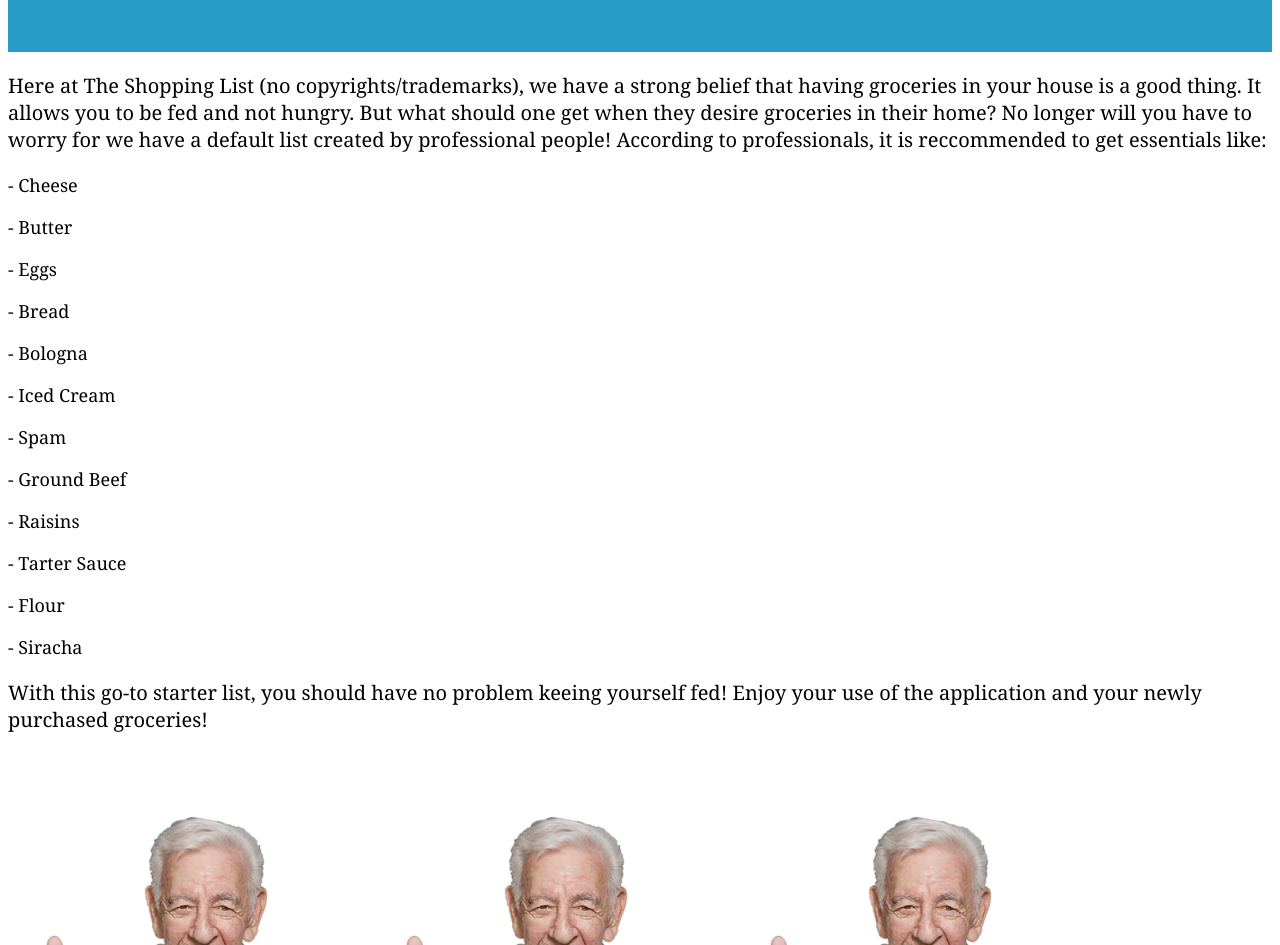
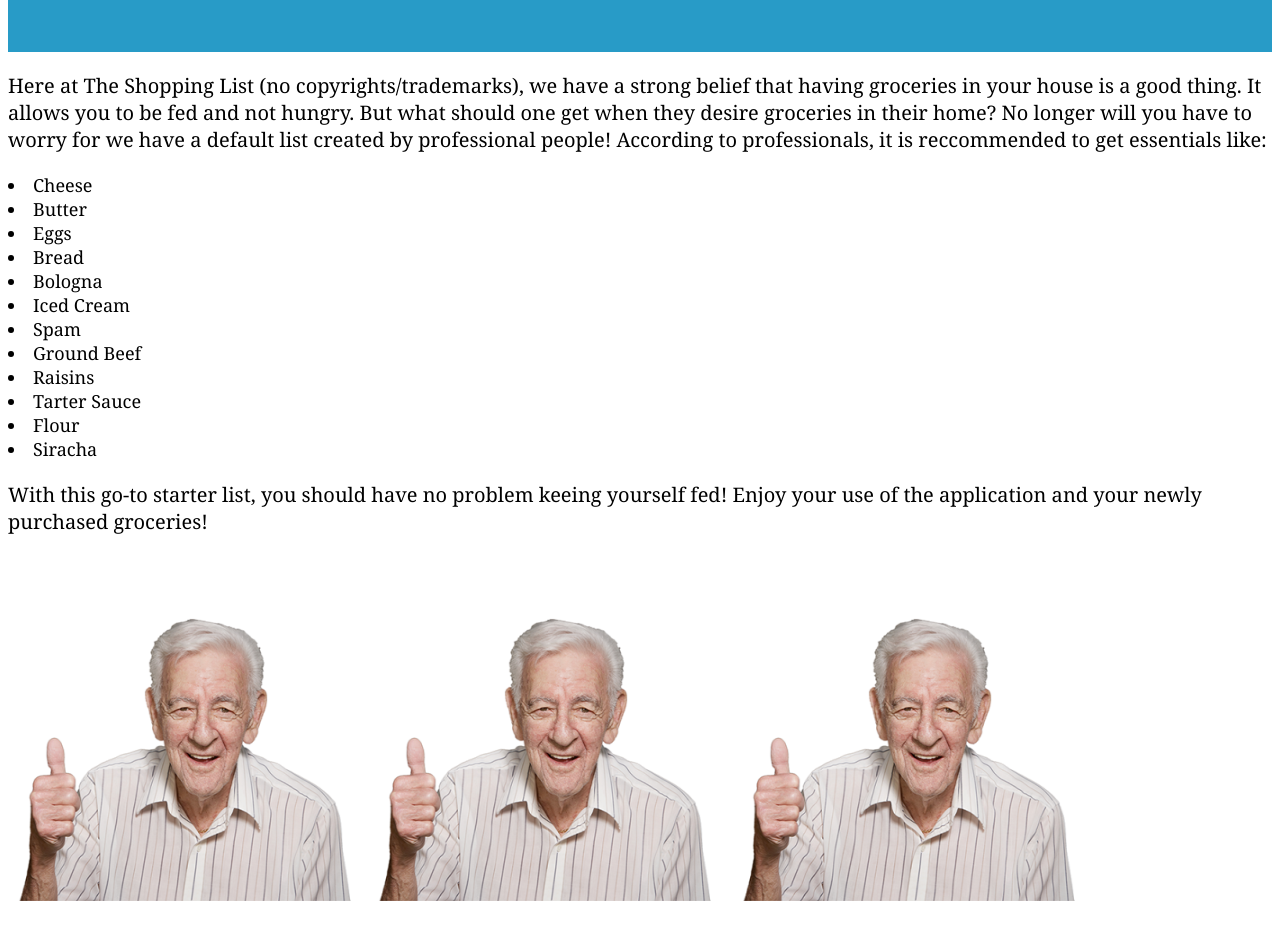
Before and after one commit to thetrooper159/GroupProjectAdv, a plain HTML site: page TSL/sg.html in a window 1280 px wide. Shown: the part 155-1100 px from the top of the page. After the commit the page ends 1068 px from the top, so only its background shows below. Drawn offline with nearby package versions, Linux system fonts and the light colour scheme.

Commit message:
removed code.js reference from sg.html

```diff
--- a/TSL/_notes/dwsync.xml
+++ b/TSL/_notes/dwsync.xml
@@ -5,7 +5,7 @@
 <file name="code.js" server="jpalmi.it.pointpark.edu" local="131993081679267687" remote="131993083660000000" Dst="2" />
 <file name="tt.mp3" server="jpalmi.it.pointpark.edu" local="131975069826147080" remote="131975072510000000" Dst="2" />
 <file name="silence.mp3" server="jpalmi.it.pointpark.edu" local="131993083092618235" remote="131993083660000000" Dst="2" />
-<file name="sg.html" server="jpalmi.it.pointpark.edu" local="131994007891147372" remote="131994008070000000" Dst="2" />
+<file name="sg.html" server="jpalmi.it.pointpark.edu" local="131994024656797464" remote="131994025020000000" Dst="2" />
 <file name="tu.png" server="jpalmi.it.pointpark.edu" local="131993988035357511" remote="131993998620000000" Dst="2" />
 <file name="ig.html" server="jpalmi.it.pointpark.edu" local="131994000789884015" remote="131994008070000000" Dst="2" />
 <file name="ab.html" server="jpalmi.it.pointpark.edu" local="131994011610473827" remote="131994011760000000" Dst="2" />
--- a/TSL/sg.html
+++ b/TSL/sg.html
@@ -16,21 +16,21 @@
   <h2 style="font-family:georgia,garamond,serif;font-size:30px;font-style:italic;">Groceries Reccomended by Professionals</h2>
 </div>
 <p style="font-family:georgia,garamond,serif;font-size:20px;font-style:none;">Here at The Shopping List (no copyrights/trademarks), we have a strong belief that having groceries in your house is a good thing. It allows you to be fed and not hungry. But what should one get when they desire groceries in their home? No longer will you have to worry for we have a default list created by professional people! According to professionals, it is reccommended to get essentials like:</p>
-<ul style="font-family:georgia,garamond,serif;font-size:18px;font-style:none;">- Cheese</ul>
-<ul style="font-family:georgia,garamond,serif;font-size:18px;font-style:none;">- Butter</ul>
-<ul style="font-family:georgia,garamond,serif;font-size:18px;font-style:none;">- Eggs</ul>
-<ul style="font-family:georgia,garamond,serif;font-size:18px;font-style:none;">- Bread</ul>
-<ul style="font-family:georgia,garamond,serif;font-size:18px;font-style:none;">- Bologna</ul>
-<ul style="font-family:georgia,garamond,serif;font-size:18px;font-style:none;">- Iced Cream</ul>
-<ul style="font-family:georgia,garamond,serif;font-size:18px;font-style:none;">- Spam</ul>
-<ul style="font-family:georgia,garamond,serif;font-size:18px;font-style:none;">- Ground Beef</ul>
-<ul style="font-family:georgia,garamond,serif;font-size:18px;font-style:none;">- Raisins</ul>
-<ul style="font-family:georgia,garamond,serif;font-size:18px;font-style:none;">- Tarter Sauce</ul>
-<ul style="font-family:georgia,garamond,serif;font-size:18px;font-style:none;">- Flour</ul>
-<ul style="font-family:georgia,garamond,serif;font-size:18px;font-style:none;">- Siracha</ul>
+<li style="font-family:georgia,garamond,serif;font-size:18px;font-style:none;">Cheese</li>
+<li style="font-family:georgia,garamond,serif;font-size:18px;font-style:none;">Butter</li>
+<li style="font-family:georgia,garamond,serif;font-size:18px;font-style:none;">Eggs</li>
+<li style="font-family:georgia,garamond,serif;font-size:18px;font-style:none;">Bread</li>
+<li style="font-family:georgia,garamond,serif;font-size:18px;font-style:none;">Bologna</li>
+<li style="font-family:georgia,garamond,serif;font-size:18px;font-style:none;">Iced Cream</li>
+<li style="font-family:georgia,garamond,serif;font-size:18px;font-style:none;">Spam</li>
+<li style="font-family:georgia,garamond,serif;font-size:18px;font-style:none;">Ground Beef</li>
+<li style="font-family:georgia,garamond,serif;font-size:18px;font-style:none;">Raisins</li>
+<li style="font-family:georgia,garamond,serif;font-size:18px;font-style:none;">Tarter Sauce</li>
+<li style="font-family:georgia,garamond,serif;font-size:18px;font-style:none;">Flour</li>
+<li style="font-family:georgia,garamond,serif;font-size:18px;font-style:none;">Siracha</li>
 <p style="font-family:georgia,garamond,serif;font-size:20px;font-style:none;">With this go-to starter list, you should have no problem keeing yourself fed! Enjoy your use of the application and your newly purchased groceries!</p>
-<img src="tu.png" width="360" height="346" alt=""/><script src="code.js" type="text/javascript"></script><img src="tu.png" width="360" height="346" alt=""/><script src="code.js" type="text/javascript"></script>
-<img src="tu.png" width="360" height="346" alt=""/><script src="code.js" type="text/javascript"></script>
+<img src="tu.png" width="360" height="346" alt=""/><img src="tu.png" width="360" height="346" alt=""/>
+<img src="tu.png" width="360" height="346" alt=""/>
 <script src="../../../js/jquery-1.11.3.min.js"></script>
 <script src="../../../js/bootstrap.js"></script>
 </body>
```
